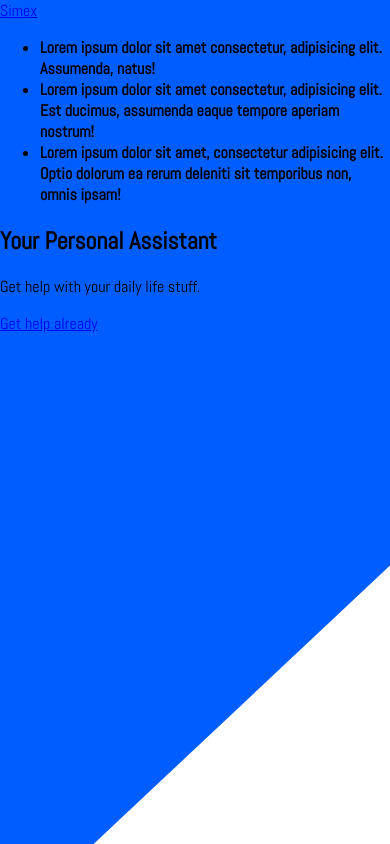
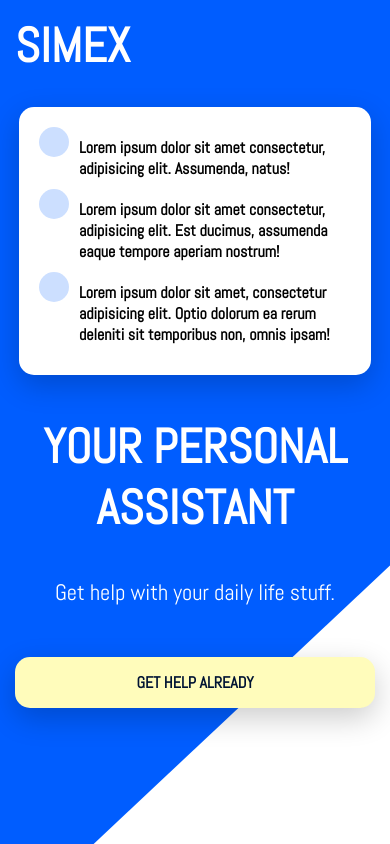
Before and after one commit to angelo-james/personal-assistant-sass, a plain HTML site: page index.html in a window 390 px wide. Drawn offline with Linux system fonts and the light colour scheme.

Commit message:
finish style for mobile and added media queries for desktop

```diff
--- a/css/main.scss
+++ b/css/main.scss
@@ -1,12 +1,28 @@
 $colors: (
   primary: #005DFF,
+  primary-light: lighten(#005DFF, 40%),
+  primary-dark: darken(#005DFF, 40%),
   accent: #FFFCBB,
+);
 
-);
+$padding: 15px;
+$borders: 15px;
+
+@function color($color-name) {
+  @return map-get($colors, $color-name);
+};
+
+$desktop: 1200px;
+
+@mixin desktop {
+  @media (min-width: #{$desktop}) {
+    @content;
+  }
+}
 
 body html {
   height: 100%;
-}
+};
 
 body {
   font-family: 'Abel', sans-serif;
@@ -14,10 +30,125 @@ body {
 
   #bg {
     clip-path: polygon(100% 0, 100% 67%, 24% 100%, 0 100%, 0 0);
-    background-color: map-get($colors, primary);
+    background-color: color(primary);
     width: 100%;
     height: 100%;
     position: absolute;
     z-index: -1;
+
+    @include desktop {
+      clip-path: polygon(0 0, 75% 0, 46% 100%, 0% 100%);
+    }
+  };
+
+  header a {
+    color: #fff;
+    font-size: 3em;
+    font-weight: bold;
+    text-decoration: none;
+    padding: $padding;
+    display: block;
+    text-transform: uppercase;
+
+    @include desktop {
+      padding-left: 2em;
+    }
+  };
+};
+
+main {
+  @include desktop {
+    display: grid;
+    grid-template-columns: 50% auto;
+    grid-template-areas: "primary card";
+  }
+
+  section#card {
+    background: #fff;
+    padding: 20px;
+    margin: 1em auto;
+    border-radius: $borders;
+    box-shadow: 0 10px 30px rgba(0, 0, 0, .2);
+    width: 80%;
+
+    @include desktop {
+      grid-area: card;
+      height: fit-content;
+      align-self: center;
+      margin: 1em;
+    }
+  }
+
+  ul {
+    list-style-type: none;
+    margin: 0;
+    padding: 0;
+
+    li {
+      margin-bottom: 10px;
+
+      span {
+        position: absolute;
+        width: 30px;
+        height: 30px;
+        background-color: color(primary-light);
+        border-radius: 50%;
+        margin-right: 10px;
+      }
+
+      strong {
+        display: inline-block;
+        margin-left: max(40px);
+        margin-top: 10px;
+      }
+    }
+  }
+
+  section#primary {
+    color: #fff;
+    padding: $padding;
+    text-align: center;
+
+    @include desktop {
+      grid-area: primary;
+      text-align: left;
+      margin: 4em 0 0 4em;
+      padding-left: 4em;
+    }
+
+    h1 {
+      font-size: 3em;
+      margin-top: 10px;
+      text-transform: uppercase;
+
+      @include desktop {
+        width: 30%;
+        font-size: 4em;
+        line-height: .9em;
+      }
+    }
+
+    p {
+      font-size: 1.4em;
+    }
+
+    a {
+      color: color(primary-dark);
+      border-radius: $borders;
+      text-decoration: none;
+      text-transform: uppercase;
+      font-weight: bold;
+      background-color: color(accent);
+      display: block;
+      text-align: center;
+      margin: 50px auto 0 auto;
+      padding: $padding;
+      box-shadow: 0 10px 30px rgba(0, 0, 0, .2);
+
+      @include desktop {
+        display: inline-block;
+        padding: $padding $padding * 4;
+      }
+    }
   }
 }
```
Also changed, not shown: css/main.css, 1 other file.
